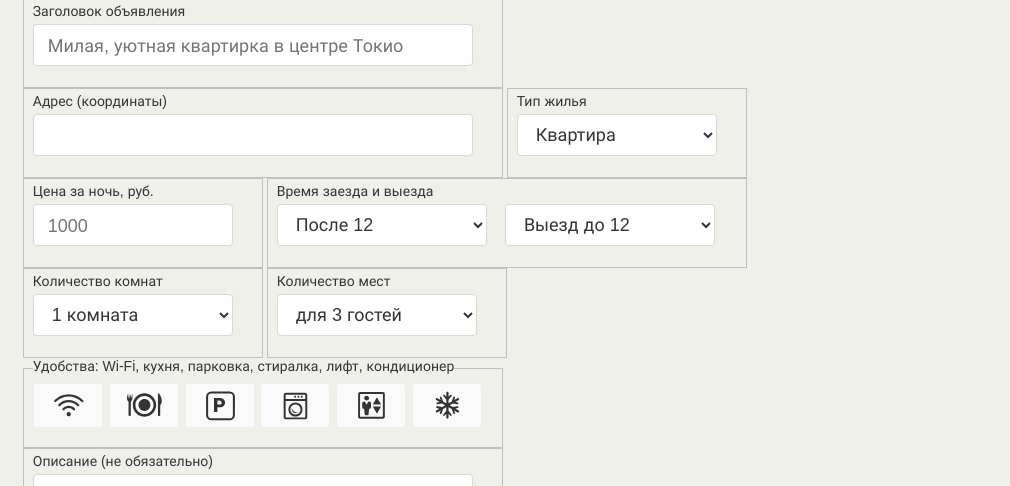
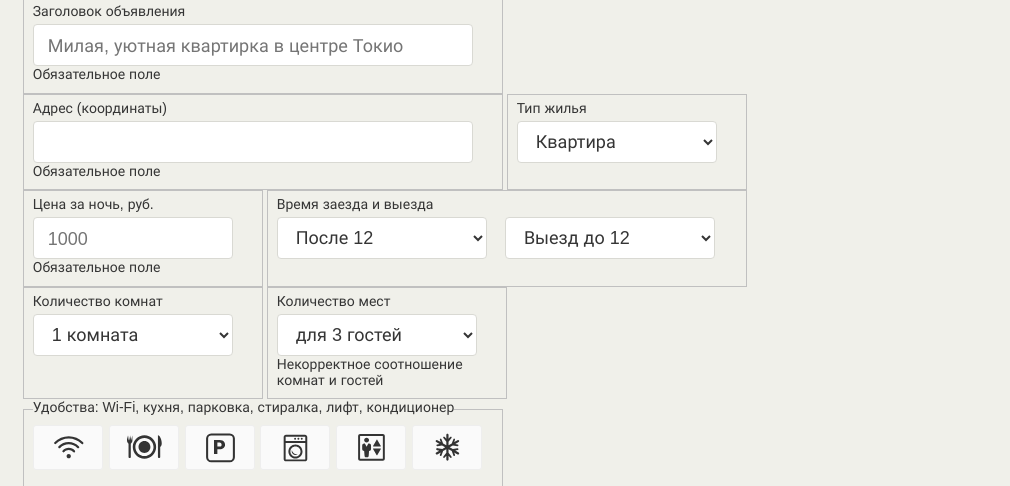
Before and after one commit to htmlacademy-javascript/1946445-keksobooking-26, a website with bundled scripts: page index.html in a window 1280 px wide. Shown: the part 859-1345 px from the top of the page, 99-1109 px from the left. Built offline with nearby package versions, Linux system fonts and the light colour scheme.

Commit message:
Правда или действие (часть 2)

```diff
--- a/js/form.js
+++ b/js/form.js
@@ -10,13 +10,17 @@ const roomPrice = formNew.querySelector('#price');
 const checkin = formNew.querySelector('#timein');
 const checkout = formNew.querySelector('#timeout');
 
-const pristine = new Pristine(formNew, {
+
+function getPristine() {
+  return new Pristine(formNew, {
     classTo: 'ad-form__element',
     errorClass: 'ad-form__element--invalid',
     errorTextTag: 'span',
     errorTextParent: 'ad-form__element',
     errorTextClass: 'ad-form__error-text',
   });
+}
+let pristine = getPristine();
 
 const roomNumberCapacityCorrelation = {
   '1': '1',
@@ -36,21 +40,33 @@ const roomTypePrice = {
 const roomMaxPrice = 100000;
 
 const validateCapacity = (value) => roomNumberCapacityCorrelation[roomNumber.value].includes(value);
-pristine.addValidator(roomCapacity, validateCapacity, 'Некорректное соотношение комнат и гостей');
+
 formNew.addEventListener('change', () => {
   pristine.validate(roomCapacity);
 });
 
 roomPrice.placeholder = 1000;
-const setRoomMinPrice = () => roomTypePrice[roomType.value];
+const getRoomMinPrice = () => roomTypePrice[roomType.value];
+const validateRoomPrice = (value) => value >= getRoomMinPrice() && value <= roomMaxPrice;
+
+
+const setValidator = () => {
+  pristine.destroy();
+  roomPrice.min = 0;
+  pristine = getPristine();
+  const validateRoomPriceErrorMessage = `Цена не может быть ниже ${getRoomMinPrice()}руб и выше ${roomMaxPrice}руб`;
+  pristine.addValidator(roomPrice, validateRoomPrice, validateRoomPriceErrorMessage);
+  roomPrice.min = getRoomMinPrice();
+  pristine.addValidator(roomCapacity, validateCapacity, 'Некорректное соотношение комнат и гостей');
+  pristine.validate();
+};
+
 roomType.addEventListener('change', () => {
-  roomPrice.min = setRoomMinPrice();
-  roomPrice.placeholder = setRoomMinPrice();
+  roomPrice.placeholder = getRoomMinPrice();
+  setValidator();
 });
 
-const validateRoomPrice = (value) => value >= setRoomMinPrice() && value <= roomMaxPrice;
-const validateRoomPriceErrorMessage = `Цена не может быть ниже ${setRoomMinPrice()}руб и выше ${roomMaxPrice}руб`;
-pristine.addValidator(roomPrice, validateRoomPrice, validateRoomPriceErrorMessage);
+setValidator();
 
 checkin.addEventListener('change', () => {
   checkout.value = checkin.value;
```
Also changed, not shown: index.html (+2 -1 lines). Lines whose indentation alone changed are shown as unchanged.
